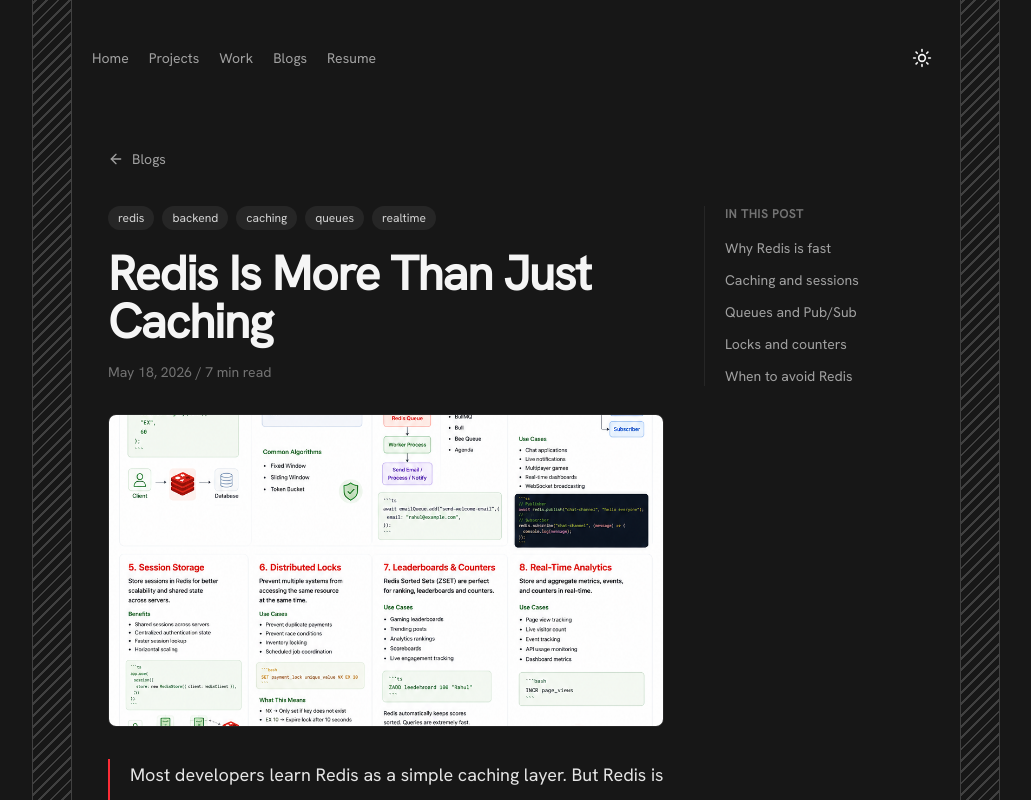
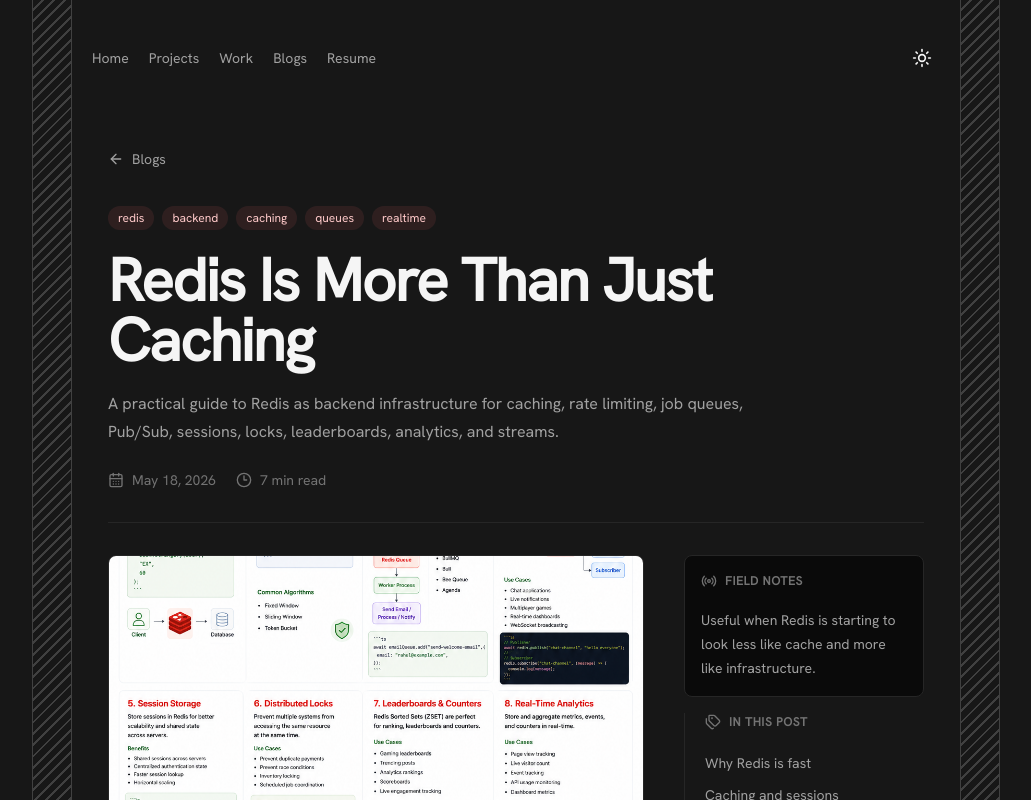
Before and after one commit to Anos714/Anos_Portfolio, a React (Vite) app in the folder portfolio/: page /blogs/redis-is-more-than-just-caching in a window 1280 px wide. Shown: the top 800 px of the page, without its empty margins (124-1155 px from the left). Built offline with nearby package versions, Linux system fonts and the light colour scheme.

Commit message:
feat: add images and accent colors to Redis and MongoDB blog posts for enhanced visual appeal

```diff
--- a/portfolio/src/blogs/mongodb/Page.tsx
+++ b/portfolio/src/blogs/mongodb/Page.tsx
@@ -1,5 +1,5 @@
 import { Link } from "react-router";
-import { ArrowLeft } from "lucide-react";
+import { ArrowLeft, CalendarDays, Clock3, Database, Tags } from "lucide-react";
 import Navbar from "../../components/navbar/Navbar";
 import Footer from "../../components/footer/Footer";
 import mongodbImage from "../../assets/blogs/mongodb/mongodb.png";
@@ -30,32 +30,50 @@
           Blogs
         </Link>
 
-        <article className="mt-8 grid gap-10 lg:grid-cols-[minmax(0,1fr)_220px]">
-          <div>
+        <header className="mt-8 border-b border-neutral-200 pb-8 dark:border-neutral-800">
           <div className="flex flex-wrap gap-2">
             {["mongodb", "database", "backend", "performance"].map((tag) => (
               <span
                 key={tag}
-                  className="rounded-full bg-neutral-100 px-2.5 py-1 text-xs font-medium text-neutral-600 dark:bg-neutral-800 dark:text-neutral-300"
+                className="rounded-full bg-emerald-50 px-2.5 py-1 text-xs font-medium text-emerald-700 dark:bg-emerald-400/10 dark:text-emerald-200"
               >
                 {tag}
               </span>
             ))}
           </div>
 
-            <h1 className="mt-5 max-w-3xl text-4xl font-extrabold tracking-tight text-neutral-950 sm:text-5xl dark:text-neutral-100">
+          <h1 className="mt-5 max-w-4xl text-4xl font-extrabold tracking-tight text-neutral-950 sm:text-6xl dark:text-neutral-100">
             How MongoDB Actually Stores Your Data
           </h1>
 
-            <p className="mt-4 text-sm font-medium text-neutral-500 dark:text-neutral-500">
-              May 18, 2026 / 7 min read
+          <p className="mt-5 max-w-2xl text-base leading-7 text-neutral-600 dark:text-neutral-400">
+            A practical look at BSON, WiredTiger, indexes, aggregation
+            pipelines, and schema design tradeoffs behind MongoDB performance.
           </p>
 
+          <div className="mt-6 flex flex-wrap gap-x-5 gap-y-2 text-sm font-medium text-neutral-500 dark:text-neutral-500">
+            <span className="inline-flex items-center gap-2">
+              <CalendarDays className="size-4" />
+              May 18, 2026
+            </span>
+            <span className="inline-flex items-center gap-2">
+              <Clock3 className="size-4" />7 min read
+            </span>
+          </div>
+        </header>
+
+        <article className="mt-8 grid gap-10 lg:grid-cols-[minmax(0,1fr)_240px]">
+          <div>
+            <figure className="overflow-hidden rounded-lg border border-neutral-200 bg-neutral-50 dark:border-neutral-800 dark:bg-neutral-950">
               <img
                 src={mongodbImage}
                 alt="MongoDB document storage illustration"
-              className="mt-8 aspect-video w-full rounded-lg border border-neutral-200 object-cover dark:border-neutral-800"
+                className="aspect-video w-full object-cover"
               />
+              <figcaption className="border-t border-neutral-200 px-4 py-3 text-xs text-neutral-500 dark:border-neutral-800">
+                Storage internals, query planning, and schema pressure points.
+              </figcaption>
+            </figure>
 
             <blockquote className="mt-8 border-l-2 border-emerald-500 pl-5 text-lg leading-8 text-neutral-800 dark:text-neutral-200">
               Most developers use MongoDB only for CRUD operations. But if you
@@ -277,8 +295,21 @@
           </div>
 
           <aside className="hidden lg:block">
-            <div className="sticky top-24 border-l border-neutral-200 pl-5 dark:border-neutral-800">
-              <p className="text-xs font-semibold tracking-wider text-neutral-500 uppercase">
+            <div className="sticky top-24 space-y-4">
+              <div className="rounded-lg border border-neutral-200 bg-neutral-50 p-4 dark:border-neutral-800 dark:bg-neutral-950">
+                <p className="inline-flex items-center gap-2 text-xs font-semibold tracking-wider text-neutral-500 uppercase">
+                  <Database className="size-4" />
+                  Field Notes
+                </p>
+                <p className="mt-3 text-sm leading-6 text-neutral-600 dark:text-neutral-400">
+                  Read this before adding another random index and hoping the
+                  query gets faster.
+                </p>
+              </div>
+
+              <div className="border-l border-neutral-200 pl-5 dark:border-neutral-800">
+                <p className="inline-flex items-center gap-2 text-xs font-semibold tracking-wider text-neutral-500 uppercase">
+                  <Tags className="size-4" />
                   In this post
                 </p>
                 <div className="mt-4 space-y-3 text-sm text-neutral-500 dark:text-neutral-400">
@@ -287,6 +318,7 @@
                 <p>Indexes and scans</p>
                 <p>Aggregation costs</p>
                 <p>Schema tradeoffs</p>
+                </div>
               </div>
             </div>
           </aside>
--- a/portfolio/src/blogs/redis/Page.tsx
+++ b/portfolio/src/blogs/redis/Page.tsx
@@ -1,5 +1,5 @@
 import { Link } from "react-router";
-import { ArrowLeft } from "lucide-react";
+import { ArrowLeft, CalendarDays, Clock3, Radio, Tags } from "lucide-react";
 import Navbar from "../../components/navbar/Navbar";
 import Footer from "../../components/footer/Footer";
 import redisImage from "../../assets/blogs/redis/redis.png";
@@ -41,14 +41,13 @@
           Blogs
         </Link>
 
-        <article className="mt-8 grid gap-10 lg:grid-cols-[minmax(0,1fr)_220px]">
-          <div>
+        <header className="mt-8 border-b border-neutral-200 pb-8 dark:border-neutral-800">
           <div className="flex flex-wrap gap-2">
             {["redis", "backend", "caching", "queues", "realtime"].map(
               (tag) => (
                 <span
                   key={tag}
-                    className="rounded-full bg-neutral-100 px-2.5 py-1 text-xs font-medium text-neutral-600 dark:bg-neutral-800 dark:text-neutral-300"
+                  className="rounded-full bg-red-50 px-2.5 py-1 text-xs font-medium text-red-700 dark:bg-red-400/10 dark:text-red-200"
                 >
                   {tag}
                 </span>
@@ -56,19 +55,40 @@
             )}
           </div>
 
-            <h1 className="mt-5 max-w-3xl text-4xl font-extrabold tracking-tight text-neutral-950 sm:text-5xl dark:text-neutral-100">
+          <h1 className="mt-5 max-w-4xl text-4xl font-extrabold tracking-tight text-neutral-950 sm:text-6xl dark:text-neutral-100">
             Redis Is More Than Just Caching
           </h1>
 
-            <p className="mt-4 text-sm font-medium text-neutral-500 dark:text-neutral-500">
-              May 18, 2026 / 7 min read
+          <p className="mt-5 max-w-2xl text-base leading-7 text-neutral-600 dark:text-neutral-400">
+            A practical guide to Redis as backend infrastructure for caching,
+            rate limiting, job queues, Pub/Sub, sessions, locks, leaderboards,
+            analytics, and streams.
           </p>
 
+          <div className="mt-6 flex flex-wrap gap-x-5 gap-y-2 text-sm font-medium text-neutral-500 dark:text-neutral-500">
+            <span className="inline-flex items-center gap-2">
+              <CalendarDays className="size-4" />
+              May 18, 2026
+            </span>
+            <span className="inline-flex items-center gap-2">
+              <Clock3 className="size-4" />7 min read
+            </span>
+          </div>
+        </header>
+
+        <article className="mt-8 grid gap-10 lg:grid-cols-[minmax(0,1fr)_240px]">
+          <div>
+            <figure className="overflow-hidden rounded-lg border border-neutral-200 bg-neutral-50 dark:border-neutral-800 dark:bg-neutral-950">
               <img
                 src={redisImage}
                 alt="Redis infrastructure cover art"
-              className="mt-8 aspect-video w-full rounded-lg border border-neutral-200 object-cover dark:border-neutral-800"
+                className="aspect-video w-full object-cover"
               />
+              <figcaption className="border-t border-neutral-200 px-4 py-3 text-xs text-neutral-500 dark:border-neutral-800">
+                Fast memory, coordination primitives, and real-time backend
+                workflows.
+              </figcaption>
+            </figure>
 
             <blockquote className="mt-8 border-l-2 border-red-500 pl-5 text-lg leading-8 text-neutral-800 dark:text-neutral-200">
               Most developers learn Redis as a simple caching layer. But Redis
@@ -327,8 +347,21 @@
           </div>
 
           <aside className="hidden lg:block">
-            <div className="sticky top-24 border-l border-neutral-200 pl-5 dark:border-neutral-800">
-              <p className="text-xs font-semibold tracking-wider text-neutral-500 uppercase">
+            <div className="sticky top-24 space-y-4">
+              <div className="rounded-lg border border-neutral-200 bg-neutral-50 p-4 dark:border-neutral-800 dark:bg-neutral-950">
+                <p className="inline-flex items-center gap-2 text-xs font-semibold tracking-wider text-neutral-500 uppercase">
+                  <Radio className="size-4" />
+                  Field Notes
+                </p>
+                <p className="mt-3 text-sm leading-6 text-neutral-600 dark:text-neutral-400">
+                  Useful when Redis is starting to look less like cache and more
+                  like infrastructure.
+                </p>
+              </div>
+
+              <div className="border-l border-neutral-200 pl-5 dark:border-neutral-800">
+                <p className="inline-flex items-center gap-2 text-xs font-semibold tracking-wider text-neutral-500 uppercase">
+                  <Tags className="size-4" />
                   In this post
                 </p>
                 <div className="mt-4 space-y-3 text-sm text-neutral-500 dark:text-neutral-400">
@@ -337,6 +370,7 @@
                 <p>Queues and Pub/Sub</p>
                 <p>Locks and counters</p>
                 <p>When to avoid Redis</p>
+                </div>
               </div>
             </div>
           </aside>
--- a/portfolio/src/data/blog.ts
+++ b/portfolio/src/data/blog.ts
@@ -1,3 +1,6 @@
+import mongodbImage from "../assets/blogs/mongodb/mongodb.png";
+import redisImage from "../assets/blogs/redis/redis.png";
+
 export const blogs = [
   {
     slug: "redis-is-more-than-just-caching",
@@ -8,6 +11,9 @@
     readTime: "7 min read",
     tags: ["redis", "backend", "caching", "queues", "realtime"],
     href: "/blogs/redis-is-more-than-just-caching",
+    image: redisImage,
+    imageAlt: "Redis infrastructure cover art",
+    accent: "red",
   },
   {
     slug: "how-mongodb-actually-stores-your-data",
@@ -18,5 +24,8 @@
     readTime: "7 min read",
     tags: ["mongodb", "database", "backend", "performance"],
     href: "/blogs/how-mongodb-actually-stores-your-data",
+    image: mongodbImage,
+    imageAlt: "MongoDB document storage illustration",
+    accent: "emerald",
   },
 ];
```
Also changed, not shown: portfolio/src/pages/Blog.tsx (+77 -15 lines). Lines whose indentation alone changed are shown as unchanged.
